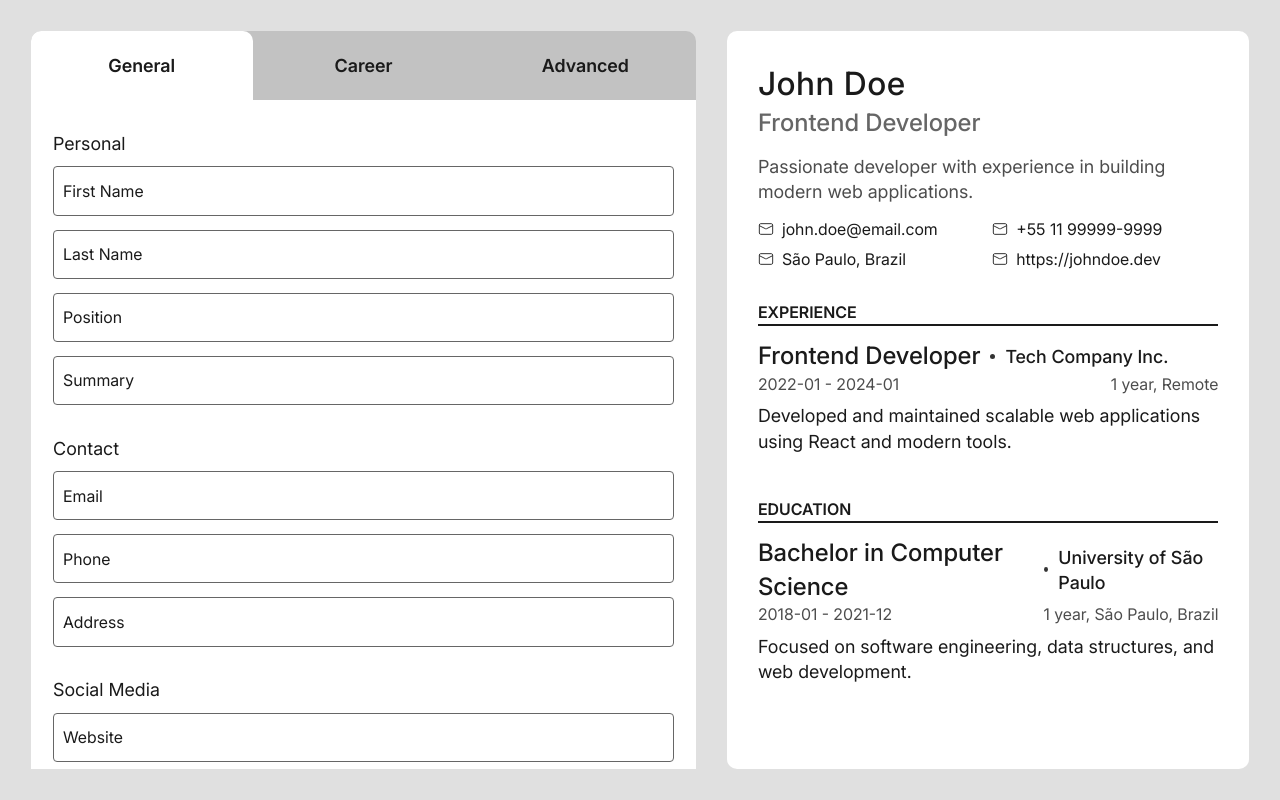
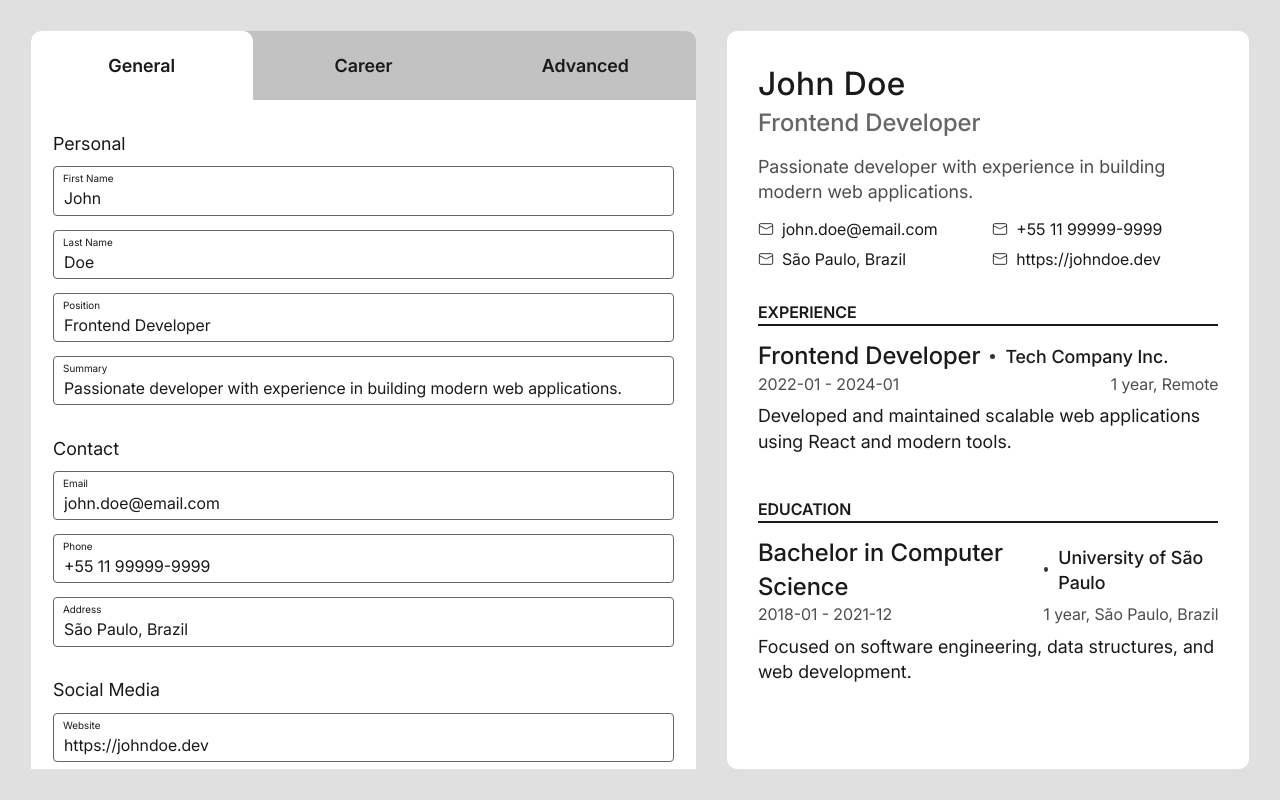
Before and after one commit to ednairaviana/cv_app, a React (Vite) app: page / in a window 1280 px wide. Built offline with nearby package versions, Linux system fonts and the light colour scheme.

Commit message:
feat: add input default value

```diff
--- a/src/components/Form.jsx
+++ b/src/components/Form.jsx
@@ -72,6 +72,7 @@ function Fieldsets({ fieldsets, tabId, cvState }) {
                       isClone={true}
                       fieldId={field.id}
                       cloneId={clone.id}
+                      value={clone[field.id]}
                     />
                   ))}
                   <button
@@ -113,6 +114,7 @@ function Fieldsets({ fieldsets, tabId, cvState }) {
               label={field.label}
               cvPath={[tabId, fieldset.id, field.id]}
               cvState={cvState}
+              value={cvState.currentCvData[tabId][fieldset.id][field.id]}
             />
           ))}
         </div>
@@ -122,10 +124,12 @@ function Fieldsets({ fieldsets, tabId, cvState }) {
 }
 
 function FieldWrapper(props) {
-  const [isFilled, setIsFilled] = useState(false);
+  const [isFilled, setIsFilled] = useState(Boolean(props.value));
+  const [value, setValue] = useState(props.value);
 
   function handleInputChange(e) {
     setIsFilled(Boolean(e.target.value));
+    setValue(e.target.value);
 
     if (props.isClone) {
       props.cvState.handleCloneDataChange(
@@ -149,6 +153,7 @@ function FieldWrapper(props) {
         onChange={(e) => {
           handleInputChange(e);
         }}
+        value={value}
       />
     </div>
   );
```
